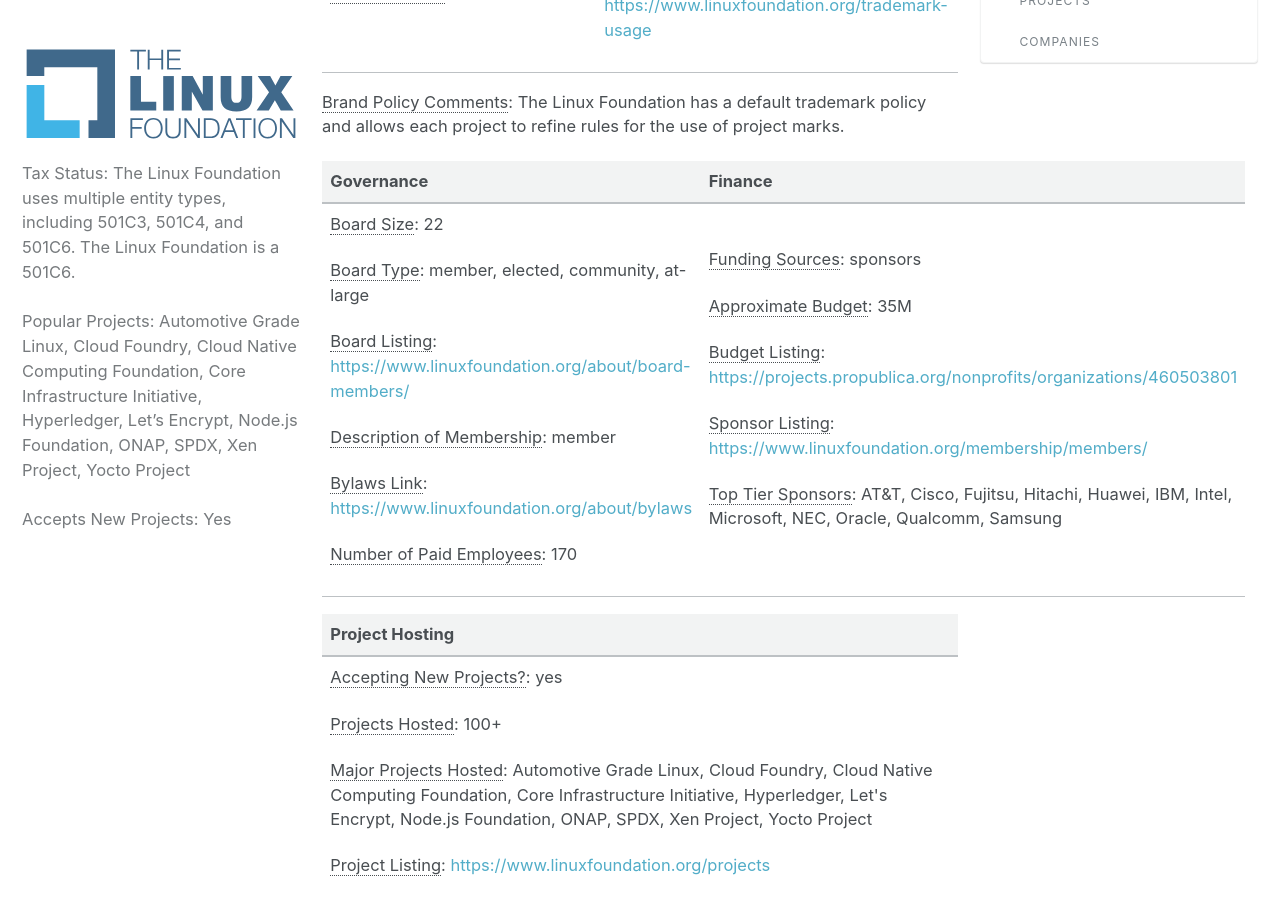
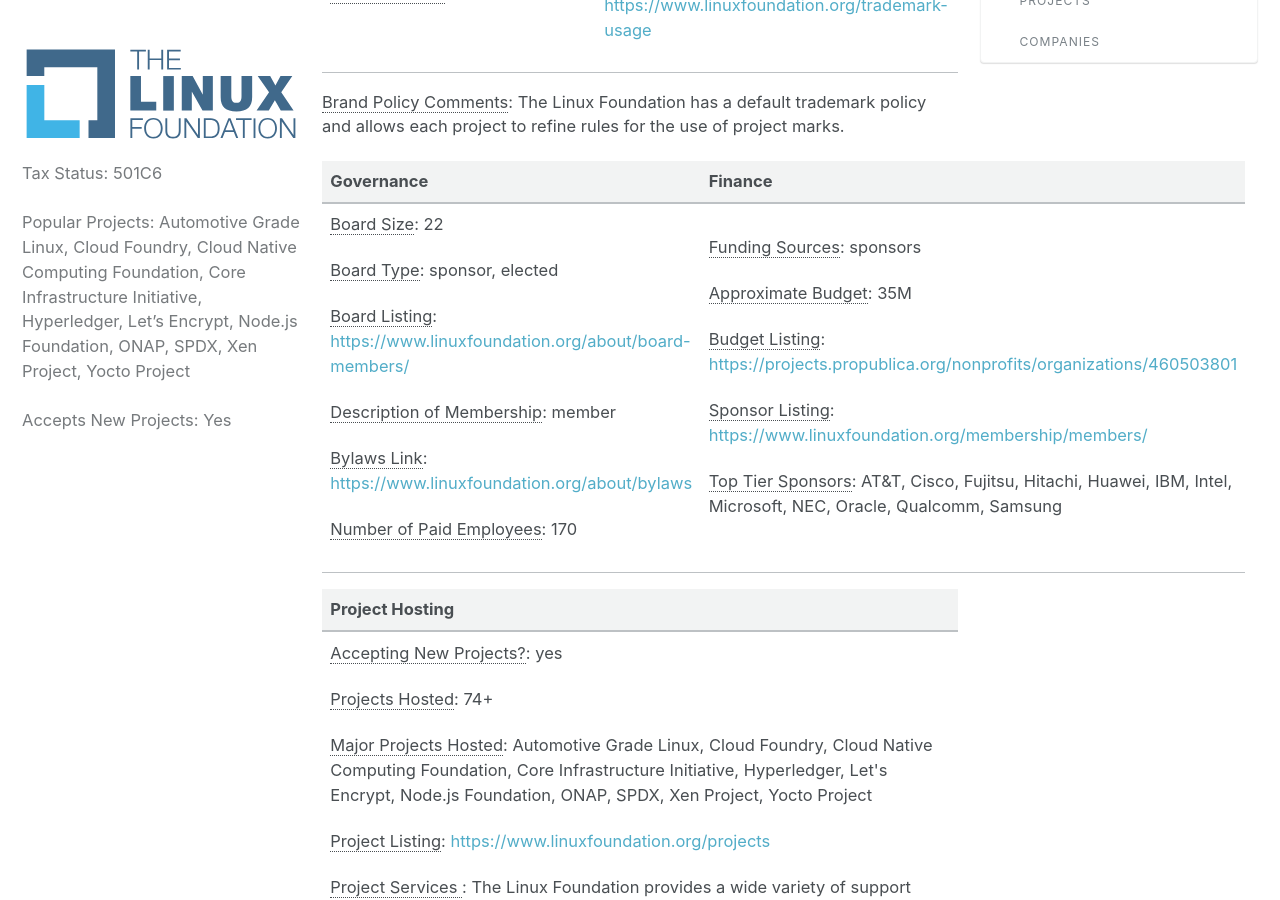
Before and after one commit to ShaneCurcuru/chooseafoundation, a Jekyll site: the page built from _foundations/linux.md, in a window 1280 px wide and 900 px high, scrolled down 864 px. Built offline with Jekyll 4.4.1, drawn with Linux system fonts in a browser that asks for light colours.

Commit message:
Normalize data and vet total top level project number

```diff
--- a/_foundations/linux.md
+++ b/_foundations/linux.md
@@ -12,7 +12,7 @@
   - image: "assets/images/linux.svg"
     image_alt: "Linux Foundation logo"
     text: >
-      Tax Status: The Linux Foundation uses multiple entity types, including 501C3, 501C4, and 501C6. The Linux Foundation is a 501C6.
+      Tax Status: 501C6
       <br/><br/>
       Popular Projects: Automotive Grade Linux, Cloud Foundry, Cloud Native Computing Foundation, Core Infrastructure Initiative, Hyperledger, Let's Encrypt, Node.js Foundation, ONAP, SPDX, Xen Project, Yocto Project
       <br/><br/>
@@ -30,7 +30,7 @@
   copyrightPolicy: ""
 governance:
   boardSize: "22"
-  boardType: "member, elected, community, at-large"
+  boardType: "sponsor, elected"
   boardURL: "https://www.linuxfoundation.org/about/board-members/"
   membership: "member"
   bylawsURL: "https://www.linuxfoundation.org/about/bylaws"
@@ -51,7 +51,7 @@
   useURL: "https://www.linuxfoundation.org/trademark-usage"
   comments: "The Linux Foundation has a default trademark policy and allows each project to refine rules for the use of project marks."
 projects:
-  total: "100+"
+  total: "74+"
   governance: ""
   notable: "Automotive Grade Linux, Cloud Foundry, Cloud Native Computing Foundation, Core Infrastructure Initiative, Hyperledger, Let's Encrypt, Node.js Foundation, ONAP, SPDX, Xen Project, Yocto Project"
   listURL: "https://www.linuxfoundation.org/projects"
```
